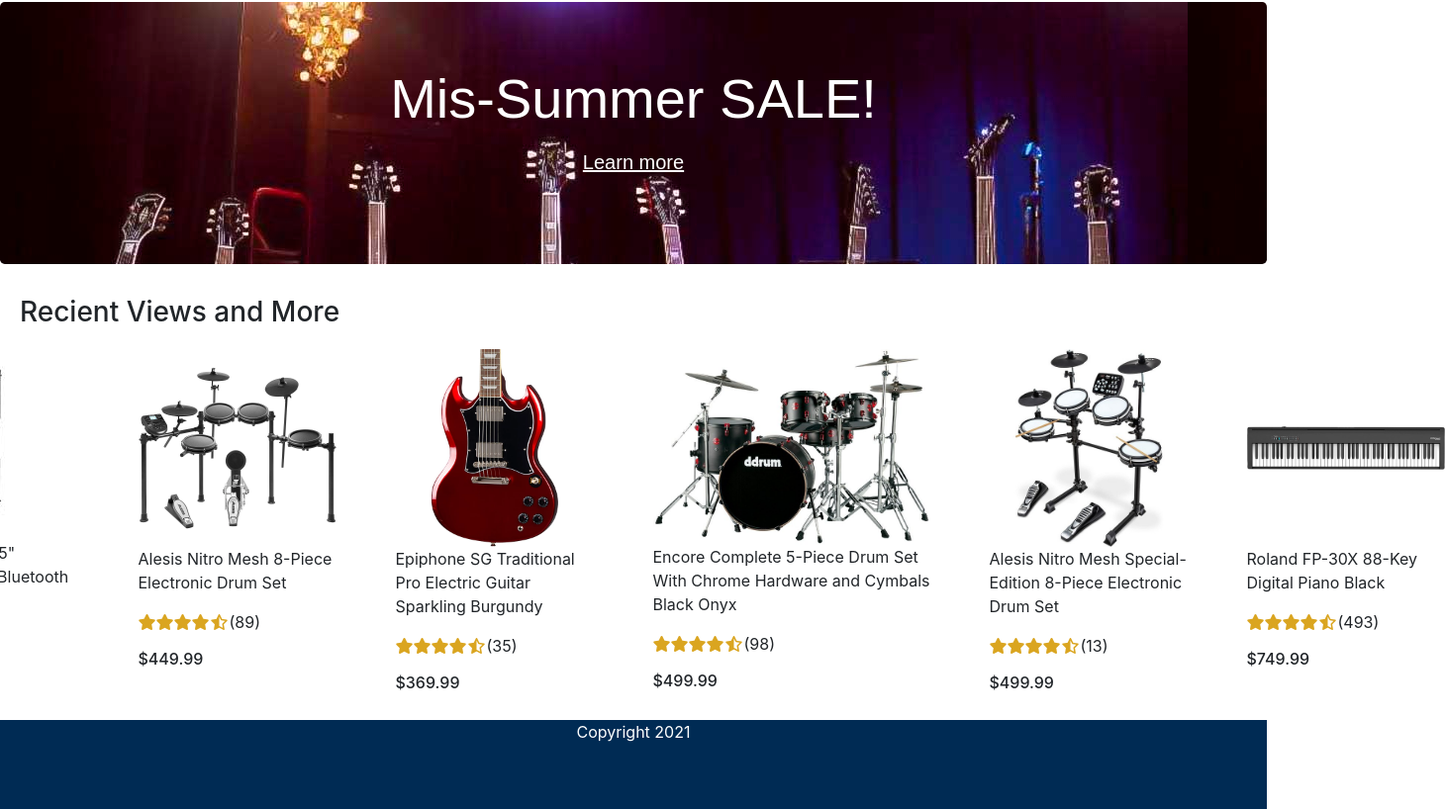
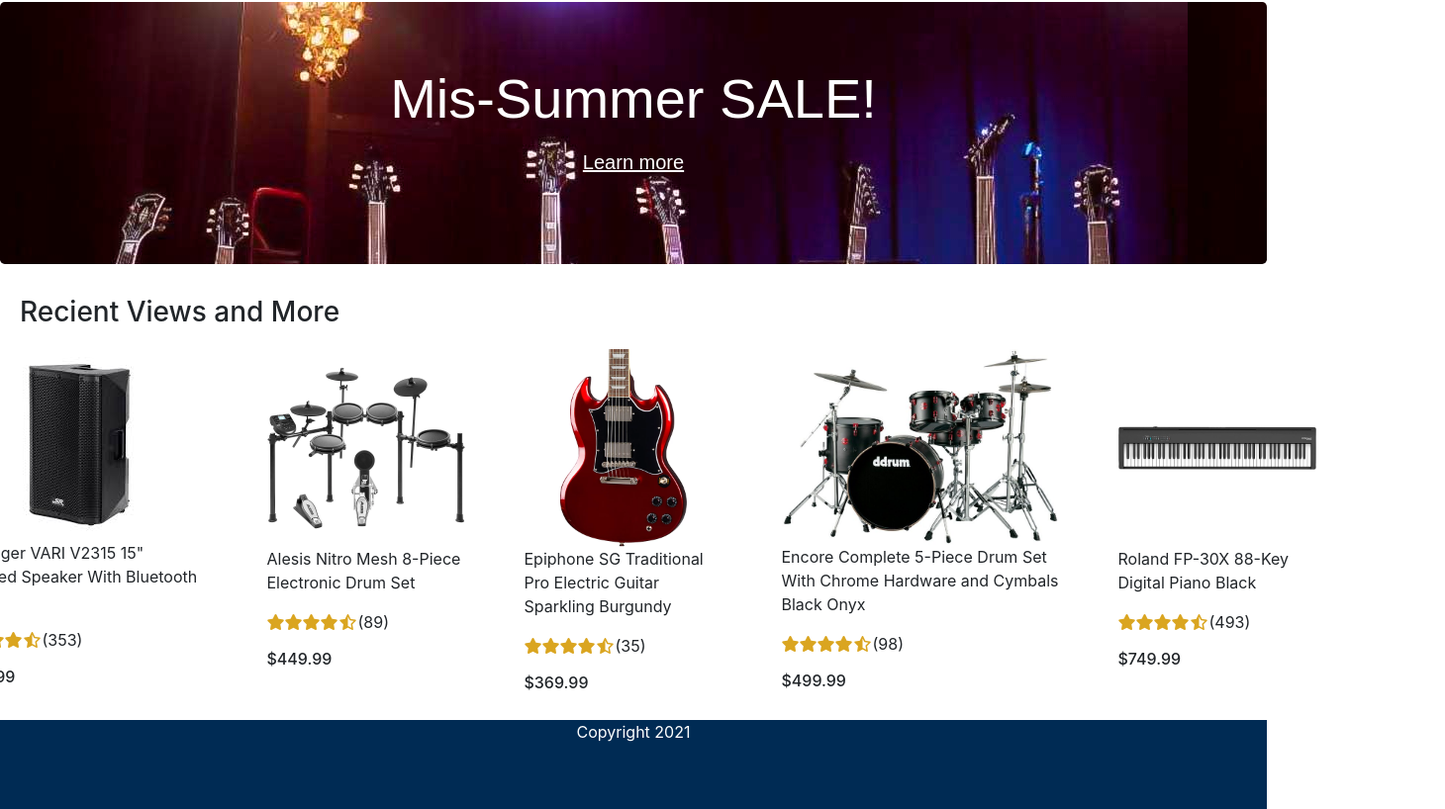
Before and after one commit to Agent-D14/one-music-square, a website: page index.html in a window 1280 px wide. Shown: the part 1098-1916 px from the top of the page at 99% size, 1460 px wide, since content can reach past the window. Drawn offline with nearby package versions, Linux system fonts and the light colour scheme; a web font is replaced by a local one.

Commit message:
Layout Edit

```diff
--- a/index.html
+++ b/index.html
@@ -159,19 +159,6 @@
                 <h6>$499.99</h6>
               </div>
               <div class="recient">
-                <img src="images/drums3.jpeg" alt="image" style="width:200px">
-                <p>Alesis Nitro Mesh Special-Edition 8-Piece Electronic Drum Set</p>
-                <div class="stars">
-                  <i class="fa-solid fa-star"></i>
-                  <i class="fa-solid fa-star"></i>
-                  <i class="fa-solid fa-star"></i>
-                  <i class="fa-solid fa-star"></i>
-                  <i class="fa-regular fa-star-half-stroke"></i>
-                  <p>(13)</p>
-                </div>
-                  <h6>$499.99</h6>
-              </div>
-              <div class="recient">
                 <img src="images/keyboard.jpg.webp" alt="image" style="width:200px">
                 <p>Roland FP-30X 88-Key Digital Piano Black</p>
                 <div class="stars">
```
